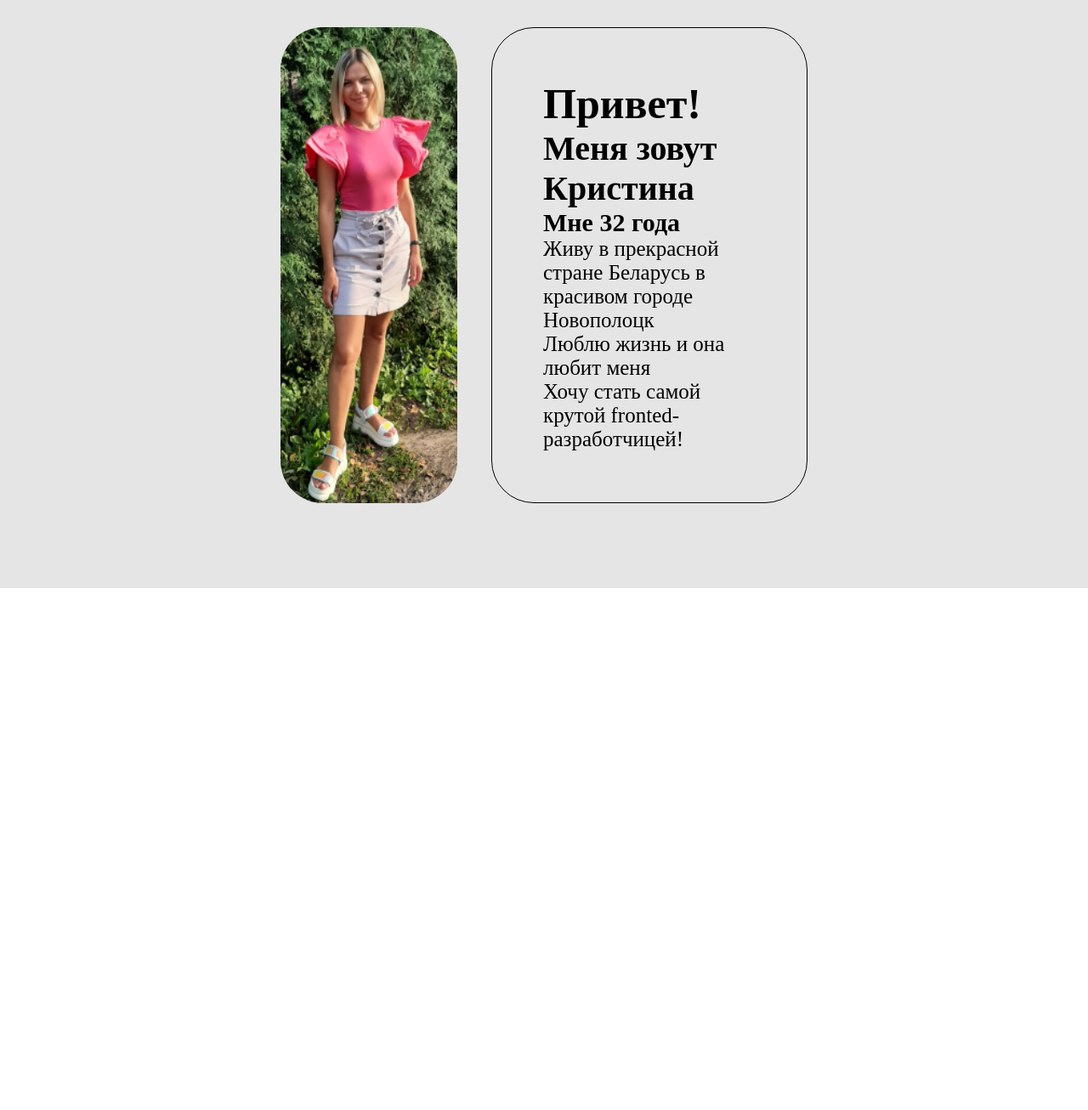
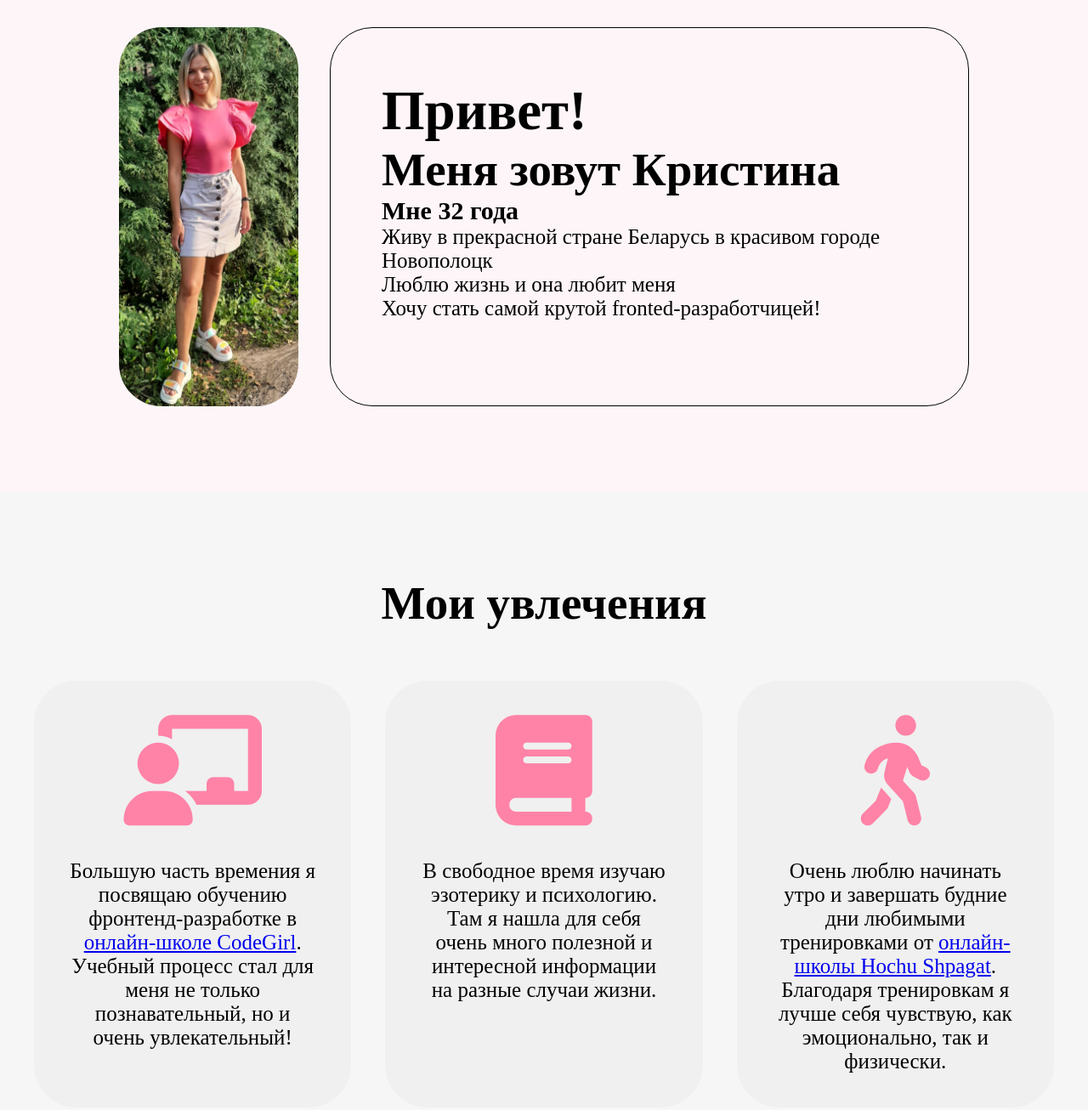
Before and after one commit to kristinabobako/My-hobbies, a plain HTML site: page index.html in a window 1280 px wide. Shown: the part 68-1374 px from the top of the page at 85% size. Before the commit the page ends 800 px from the top, so only its background shows below. Drawn offline with Linux system fonts and the light colour scheme; a web font is replaced by a local one.

Commit message:
изменения

```diff
--- a/index.html
+++ b/index.html
@@ -12,11 +12,17 @@
     <link
         href="https://fonts.googleapis.com/css2?family=Kurale&family=Montserrat:wght@300;400;500&family=Pacifico&family=Roboto:ital,wght@0,300;0,400;0,500;0,700;1,500&family=Source+Serif+4:opsz,wght@8..60,300;8..60,400;8..60,600;8..60,700&display=swap"
         rel="stylesheet">
+    <script src="https://kit.font
+awesome.com/
+6059f6f987.js" crossorigin="anonymous">
+</script>
+
 </head>
 
 <body>
     <main>
         <section class="about-me">
+            <div class="wrapper">
             <div class="container-about-me">
                 <div class="container-about-me__my-foto">
                     <img class="my-foto" src="./img/my-foto.png" alt="Это я">
@@ -30,6 +36,45 @@
                     <p>Хочу стать самой крутой fronted-разработчицей!</p>
                 </div>
             </div>
+        </div>
+        </section>
+
+        <section class="my-hobbies">
+            <div class="wrapper">
+            <h2 class="second-title">Мои увлечения</h2>
+            <div class="container-my-hobbies">
+                <article class="hobby">
+                    <div class="hobby__image">
+                        <i class="fa-solid fa-chalkboard-user"></i>
+                    </div>
+                    <div class="hobby__description">
+                        <p class="hobby__text">Большую часть времения я посвящаю обучению фронтенд-разработке в
+                            <a href="https://codegirl.ru/">онлайн-школе CodeGirl</a>. Учебный процесс стал для меня не только познавательный, но и
+                            очень увлекательный!</p>
+                    </div>
+                </article>
+
+                <article class="hobby">
+                    <div class="hobby__image">
+                        <i class="fa-solid fa-book"></i>
+                    </div>
+                    <div class="hobby__description">
+                        <p class="hobby__text">В свободное время изучаю эзотерику и психологию. Там я нашла для себя очень много полезной и интересной информации на разные случаи жизни.</p>
+                    </div>
+                </article>
+
+                <article class="hobby">
+                    <div class="hobby__image">
+                        <i class="fa-solid fa-person-walking"></i>
+                    </div>
+                    <div class="hobby__description">
+                        <p class="hobby__text">Очень люблю начинать утро и завершать будние дни любимыми тренировками от <a href="https://taplink.cc/hochu.shpagat">онлайн-школы Hochu Shpagat</a>. Благодаря тренировкам я лучше себя чувствую, как эмоционально, так и физически.
+                        </p>
+                    </div>
+                </article>
+
+            </div>
+        </div>
         </section>
     </main>
 </body>
--- a/styles/style.css
+++ b/styles/style.css
@@ -2,6 +2,17 @@
     margin: 0;
     padding: 0;
     box-sizing: border-box;
+}
+
+.wrapper {
+    max-width: 1640px;
+    margin: 0 auto;
+}
+
+@media screen and (max-width: 1656px) {
+    .wrapper {
+        padding: 0 40px;
+    }
 }
 
 html {
@@ -17,11 +28,11 @@ section {
 }
 
 h1 {
-    font-size: 2rem;
+    font-size: 2.6rem;
 }
 
 h2 {
-    font-size: 1.6rem;
+    font-size: 2.2rem;
 }
 
 h3 {
@@ -29,14 +40,13 @@ h3 {
 }
 
 .about-me {
-    background-color: #E5E5E5;
+    background-color: #FDF5F7;
 }
 
 .container-about-me {
     display: flex;
     justify-content: center;
-    max-width: 1500px;
-    width: calc((100% - 40px) / 2);
+    max-width: 1000px;
     margin: 0 auto;
 }
 
@@ -45,7 +55,7 @@ h3 {
 }
 
 .my-foto {
-    max-width: 208px;
+    max-width: 250px;
     height: 100%;
     object-fit: cover;
     border-radius: 50px;
@@ -55,6 +65,38 @@ h3 {
     border: 1px solid black;
     border-radius: 50px;
     padding: 60px;
+}
+
+.my-hobbies {
+    background-color: #F6F6F6;
+    text-align: center;
+}
+
+i {
+    color: #FF83A7;
+    font-size: 130px;
+}
+
+.container-my-hobbies {
     display: flex;
-    flex-wrap: wrap;
+    justify-content: center;
+    padding-top: 60px;
 }
+
+article {
+    background-color: #F0F0F0;
+    border-radius: 50px;
+    padding: 40px;
+    max-width: 500px;
+    width: calc((100% - 2 * 40px) / 3);
+}
+
+article:not(:last-child) {
+    margin-right: 40px;
+}
+
+
+.hobby__image {
+    text-align: center;
+    padding-bottom: 40px;
+}
```
